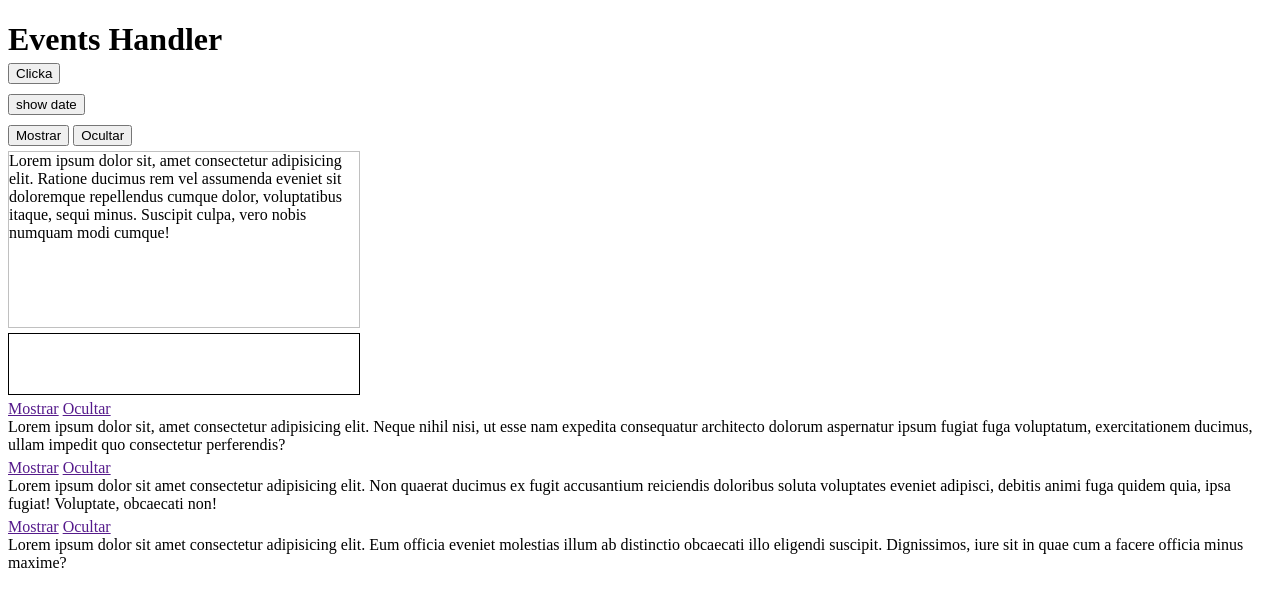
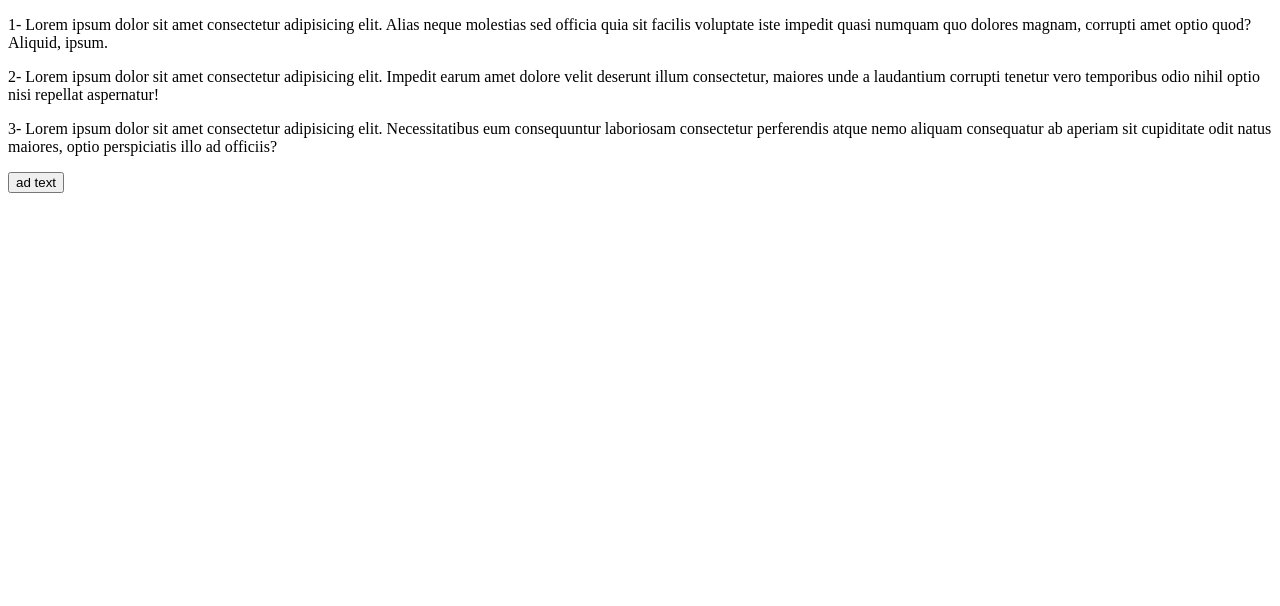
Before and after one commit to kevindaw2/M6, a plain HTML site: page UF3/Events-Forms/index.html in a window 1280 px wide. Drawn offline with nearby package versions, Linux system fonts and the light colour scheme.

Commit message:
Add files via upload

```diff
--- a/UF3/Events-Forms/index.html
+++ b/UF3/Events-Forms/index.html
@@ -1,61 +1,77 @@
 <!DOCTYPE html>
-<html lang="es">
+<html lang="en">
 
 <head>
-    <title>Events</title>
-    <meta charset="utf-8">
-    <meta name="viewport" content="width=device-width, initial-scale=1">
-    <script src="main.js"></script>
-    <style>
-        *{
-            margin-bottom: 5px;
+    <meta charset="UTF-8">
+    <meta name="viewport" content="width=device-width, initial-scale=1.0">
+    <meta http-equiv="X-UA-Compatible" content="ie=edge">
+    <title>Ejemplo de validación Javascript</title>
+    <script src="jquery-3.6.0.min.js"></script>
+</head>
+
+<body>
+    <div id="paragraphs">
+        <p id="first">1- Lorem ipsum dolor sit amet consectetur adipisicing elit. Alias neque molestias sed officia quia
+            sit facilis voluptate iste impedit quasi numquam quo dolores magnam, corrupti amet optio quod? Aliquid,
+            ipsum.</p>
+
+        <p id="second">2- Lorem ipsum dolor sit amet consectetur adipisicing elit. Impedit earum amet dolore velit
+            deserunt
+            illum consectetur, maiores unde a laudantium corrupti tenetur vero temporibus odio nihil optio nisi repellat
+            aspernatur!</p>
+        <p id="third">3- Lorem ipsum dolor sit amet consectetur adipisicing elit. Necessitatibus eum consequuntur
+            laboriosam consectetur perferendis atque nemo aliquam consequatur ab aperiam sit cupiditate odit natus
+            maiores, optio perspiciatis illo ad officiis?</p>
+    </div>
+    <div>
+        <button onclick="addText()">ad text</button>
+    </div>
+
+    <script>
+
+        /* EXAMEN UF3:
+           -Esdeveniments
+           -Formulari
+           -Crear elements DOM
+       */
+
+        $('#first').click(function () {
+            alert("JQUERY");
+        });
+
+        $('#third').click(function () { alert($('#second').text()) });
+        $('#addText').click(function(){ $("#paragraphs").add("<p>New paragraph</p>")});
+
+
+        document.addEventListener("DOMContentLoaded", function (event) {
+            document.getElementById('mi_formulario').addEventListener('submit', manejadorValidacion)
+        });
+
+        function addText(){
+            $('#third').add('<p id="four">New text added in new p</p>').appendTo($("#paragraphs"));
         }
 
-        #section {
-            width: 350px;
-            height: 175px;
-            border: thin solid silver;
+        function manejadorValidacion(e) {
+            e.preventDefault();
+            var msg = document.getElementById('msg');
+            msg.innerText = '';
+            if (this.querySelector('[name=nombre]').value == '') {
+                console.log('El nombre está vacío');
+                msg.innerText = 'Debes escribir un nombre';
+                return;
+            }
+            if (!validateEmail(this.querySelector('[name=email]').value)) {
+                console.log('El email no es válido');
+                msg.innerText = 'Debes escribir un email válido'; return;
+            }
+            this.submit();
         }
 
-        #tecla {
-            width: 350px;
-            height: 60px;
-            border: thin solid black;
+        function validateEmail(email) {
+            var re = /^(([^<>()\[\]\\.,;:\s@"]+(\.[^<>()\[\]\\.,;:\s@"]+)*)|(".+"))@((\[[0-9]{1,3}\.[0-9]{1,3}\.[0-9]{1,3}\.[0-9]{ 1, 3 } \])| (([a - zA - Z\-0 - 9] +\.) +[a - zA - Z]{ 2,})) $ /;
+            return re.test(String(email).toLowerCase());
         }
-
-    </style>
-</head>
-
-<body id="body">
-    <h1>Events Handler</h1>
-    <button id="button">Clicka</button>
-    <div id="text"></div>
-    <button onclick="showTime()">show date</button>
-    <div id="demo"></div>
-
-    <button onclick="showContent()">Mostrar</button>
-    <button onclick="hideContent()">Ocultar</button>
-    <div id="section">
-        Lorem ipsum dolor sit, amet consectetur adipisicing elit. Ratione ducimus rem vel assumenda eveniet sit doloremque repellendus cumque dolor, voluptatibus itaque, sequi minus. Suscipit culpa, vero nobis numquam modi cumque!
-    </div>
-    <div id="tecla"></div>
-
-    <a href="" onclick="mostrarSection()">Mostrar</a>
-    <a href="" onclick="ocultarSection()">Ocultar</a>
-    <section id="1">
-        Lorem ipsum dolor sit, amet consectetur adipisicing elit. Neque nihil nisi, ut esse nam expedita consequatur architecto dolorum aspernatur ipsum fugiat fuga voluptatum, exercitationem ducimus, ullam impedit quo consectetur perferendis?
-    </section>
-    <a href="" onclick="mostrarSection()">Mostrar</a>
-    <a href="" onclick="ocultarSection()">Ocultar</a>
-    <section id="2">
-        Lorem ipsum dolor sit amet consectetur adipisicing elit. Non quaerat ducimus ex fugit accusantium reiciendis doloribus soluta voluptates eveniet adipisci, debitis animi fuga quidem quia, ipsa fugiat! Voluptate, obcaecati non!
-    </section>
-    <a href="" onclick="mostrarSection()">Mostrar</a>
-    <a href="" onclick="ocultarSection()">Ocultar</a>
-    <section id="3">
-        Lorem ipsum dolor sit amet consectetur adipisicing elit. Eum officia eveniet molestias illum ab distinctio obcaecati illo eligendi suscipit. Dignissimos, iure sit in quae cum a facere officia minus maxime?
-    </section>
-
+    </script>
 </body>
 
 </html>
```
